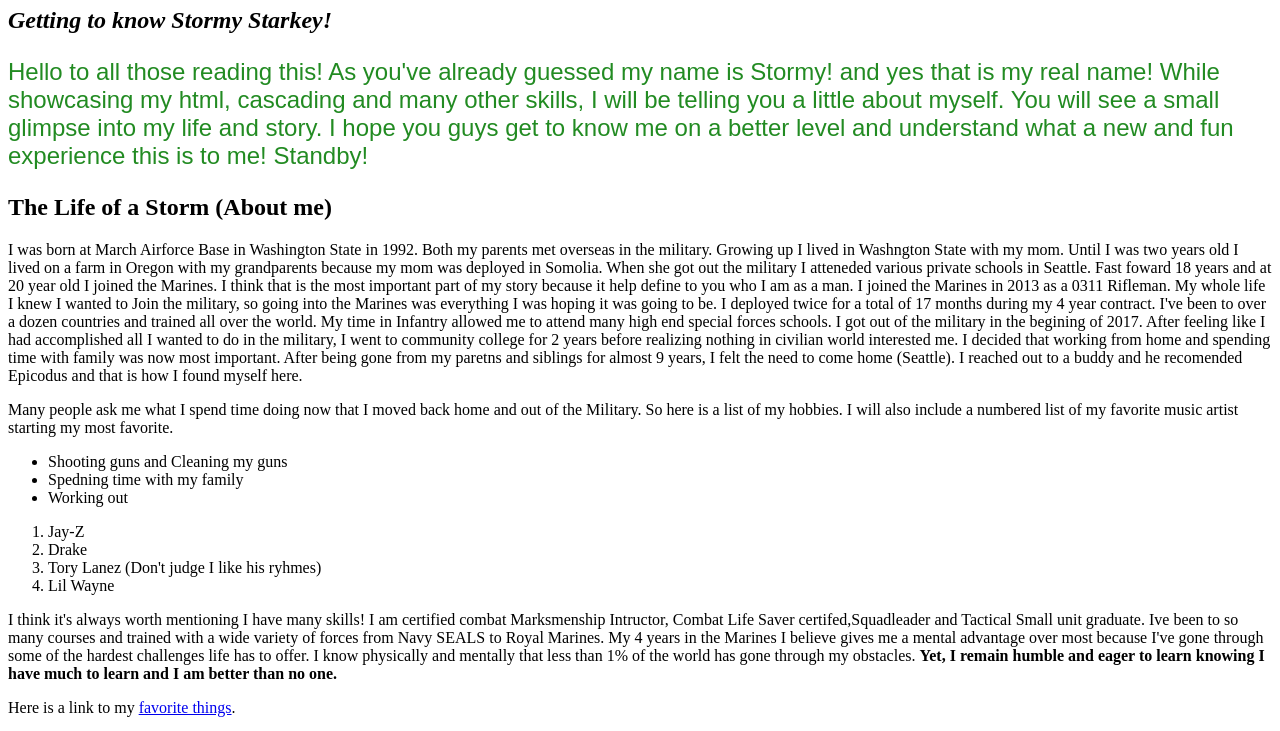
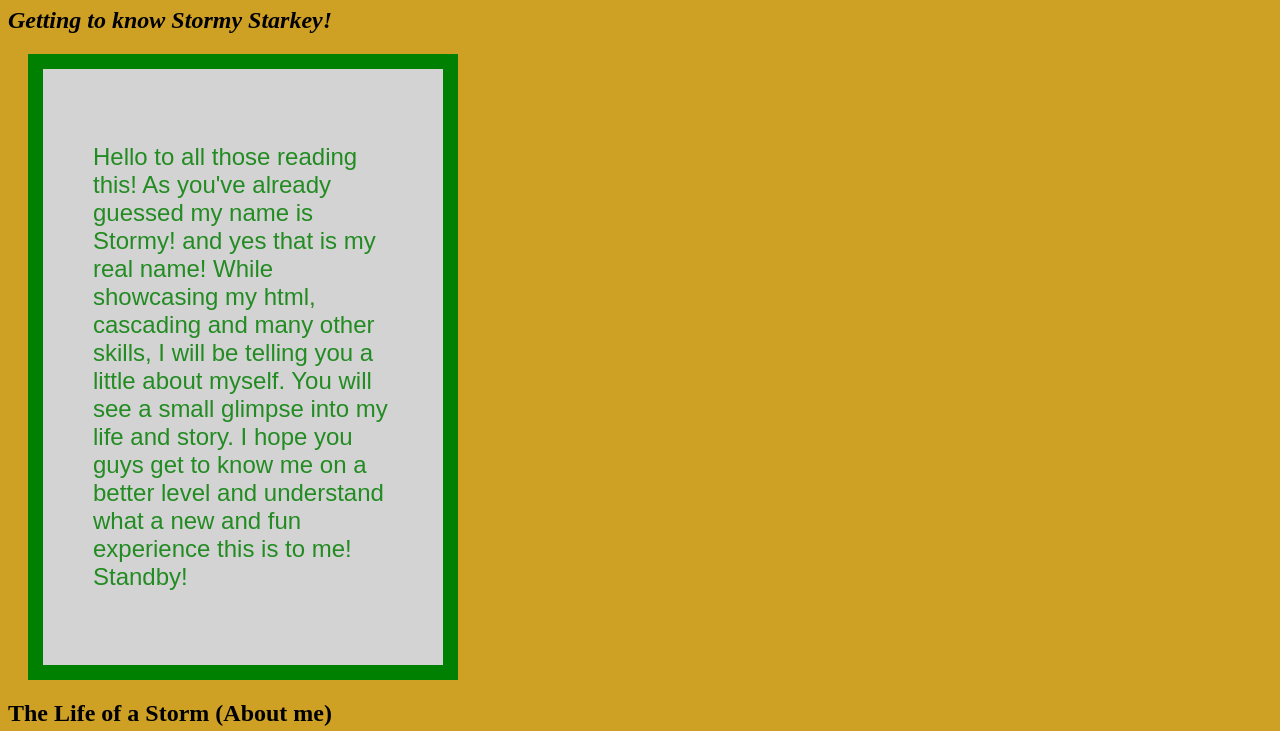
Before and after one commit to stormyweather0311/Portfolio2, a plain HTML site: page index.html in a window 1280 px wide. Shown: the part 73-804 px from the top of the page. Drawn offline with Linux system fonts and the light colour scheme.

Commit message:
adding box models

```diff
--- a/css/styles.css
+++ b/css/styles.css
@@ -8,3 +8,13 @@
   font-family:arial;
   font-size: 18pt;
 }
+body {
+  background-color: rgb(206, 161, 37);
+}
+div {
+  background-color: lightgrey;
+  width: 300px;
+  border: 15px solid green;
+  padding: 50px;
+  margin: 20px;
+}
```
